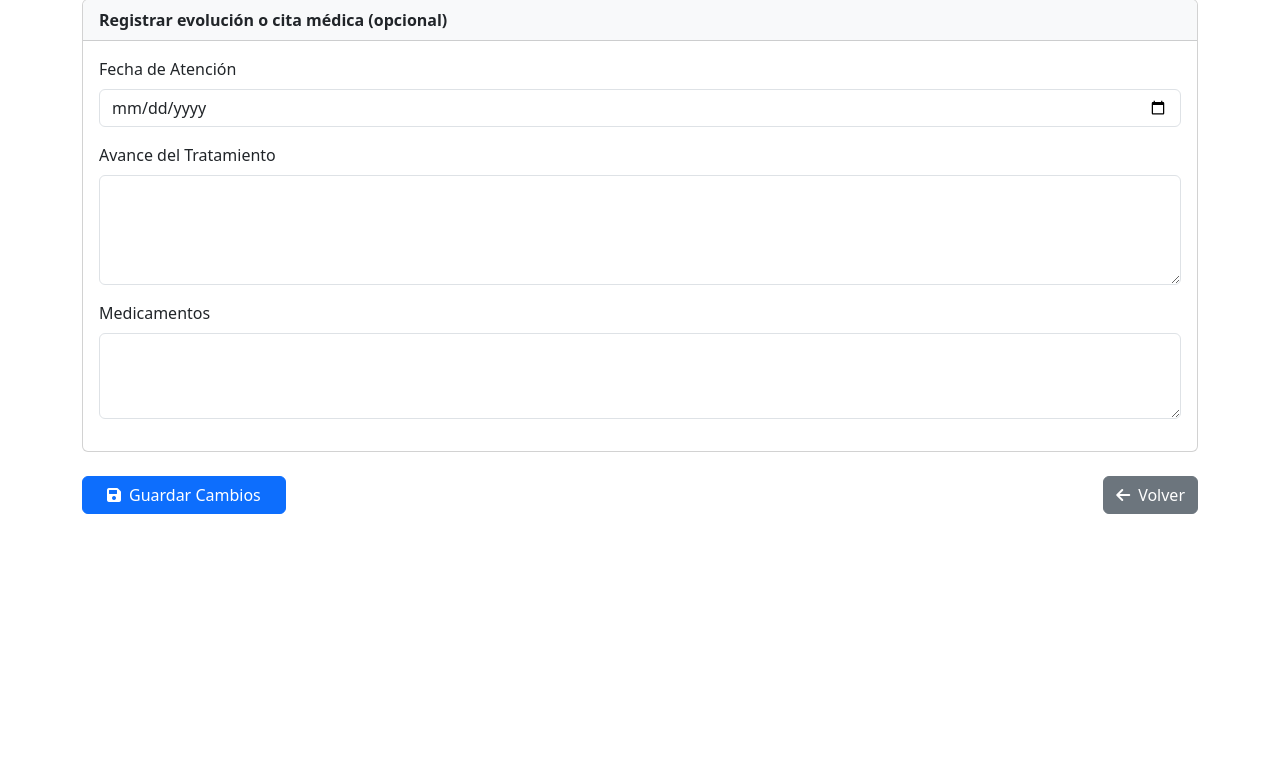
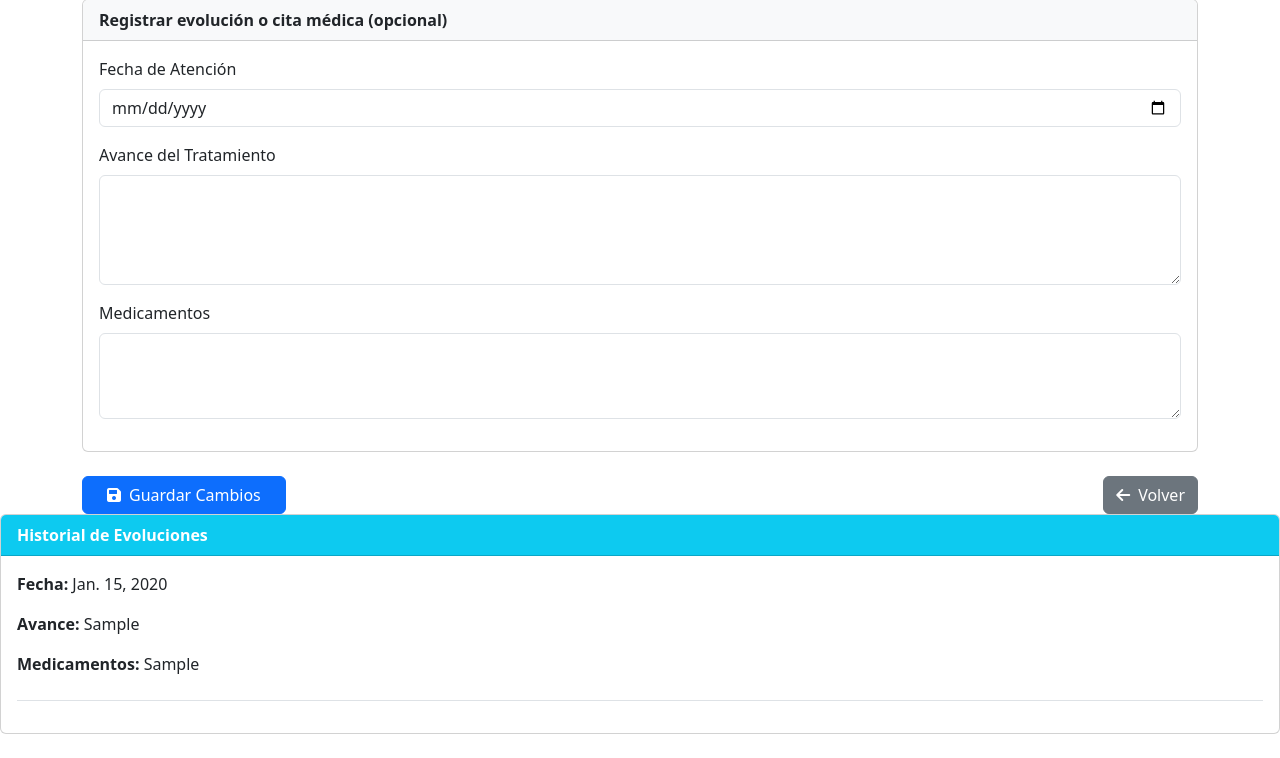
Before and after one commit to MelissaBolivar/proyecto-sena-clinica-odontologica-django, a Django app: page /modificar_historia_clinica/1/ in a window 1280 px wide. Shown: the part 594-1352 px from the top of the page. Before the commit the page ends 1108 px from the top, so only its background shows below. Run offline with Django 5.2, Linux system fonts and the light colour scheme; a user stored in the database is signed in; data comes from the database, SQL or seed files in the repository; tables that the repository leaves empty hold one stand-in row (values such as "Sample post").

Commit message:
Se organizo el boton de modificar para que conserve el historial de las actualizacion de la historia clinica.

```diff
--- a/login_app/models.py
+++ b/login_app/models.py
@@ -44,3 +44,14 @@ class HistoriaClinica(models.Model):
 
     def __str__(self):
         return f"Historia de {self.paciente.get_full_name()} - {self.fecha_inicio}"
+
+
+class EvolucionClinica(models.Model):
+    historia = models.ForeignKey(HistoriaClinica, on_delete=models.CASCADE, related_name='evoluciones')
+    fecha_consulta = models.DateField()
+    avance_tratamiento = models.TextField()
+    medicamentos = models.TextField(blank=True, null=True)
+    creado_en = models.DateTimeField(auto_now_add=True)
+
+    def __str__(self):
+        return f"Evolución del {self.fecha_consulta} - {self.historia.paciente.get_full_name()}"
--- a/login_app/templates/funcionalidades/modificar_historia_clinica.html
+++ b/login_app/templates/funcionalidades/modificar_historia_clinica.html
@@ -103,5 +103,23 @@
         }, 5000);
     });
 </script>
+
+<!-- HISTORIAL DE EVOLUCIONES -->
+{% if evoluciones %}
+<div class="card mb-4">
+    <div class="card-header bg-info text-white"><strong>Historial de Evoluciones</strong></div>
+    <div class="card-body">
+        {% for evolucion in evoluciones %}
+            <div class="border-bottom mb-3 pb-2">
+                <p><strong>Fecha:</strong> {{ evolucion.fecha_consulta }}</p>
+                <p><strong>Avance:</strong> {{ evolucion.avance_tratamiento }}</p>
+                <p><strong>Medicamentos:</strong> {{ evolucion.medicamentos }}</p>
+            </div>
+        {% endfor %}
+    </div>
+</div>
+{% endif %}
+
+
 </body>
 </html>
--- a/login_app/views.py
+++ b/login_app/views.py
@@ -11,6 +11,7 @@ from django.http import JsonResponse
 from .models import CustomUser, HistoriaClinica
 from .models import CustomUser
 from django.contrib import messages
+from .models import HistoriaClinica, EvolucionClinica
 
 
 User = get_user_model()
@@ -393,3 +394,38 @@ def modificar_historia_clinica(request, historia_id):
     return render(request, 'funcionalidades/modificar_historia_clinica.html', {
         'historia': historia
     })
+
+@login_required
+def modificar_historia_clinica(request, historia_id):
+    historia = get_object_or_404(HistoriaClinica, id=historia_id)
+
+    if request.method == "POST":
+        # Actualizar historia base
+        historia.fecha_inicio = request.POST.get('fecha_inicio')
+        historia.tratamiento = request.POST.get('tratamiento')
+        historia.duracion_tratamiento = request.POST.get('duracion_tratamiento')
+        historia.save()
+
+        # Guardar evolución solo si hay datos
+        fecha_consulta = request.POST.get('fecha_consulta')
+        avance = request.POST.get('avance_tratamiento')
+        medicamentos = request.POST.get('medicamentos')
+
+        if fecha_consulta and avance:
+            EvolucionClinica.objects.create(
+                historia=historia,
+                fecha_consulta=fecha_consulta,
+                avance_tratamiento=avance,
+                medicamentos=medicamentos
+            )
+
+        messages.success(request, "Historia clínica actualizada correctamente.")
+        return redirect('gestion_historia_clinica')
+
+    # Obtener todas las evoluciones relacionadas
+    evoluciones = historia.evoluciones.order_by('-fecha_consulta')
+
+    return render(request, 'funcionalidades/modificar_historia_clinica.html', {
+        'historia': historia,
+        'evoluciones': evoluciones
+    })
```
